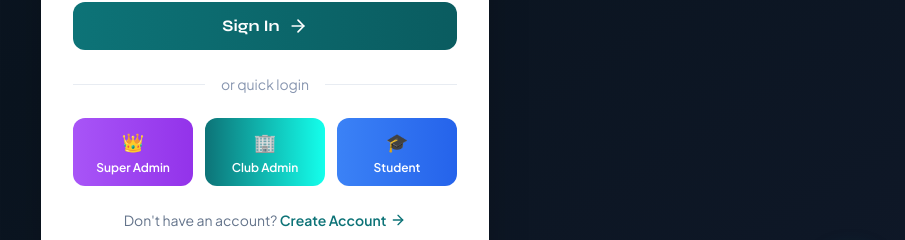
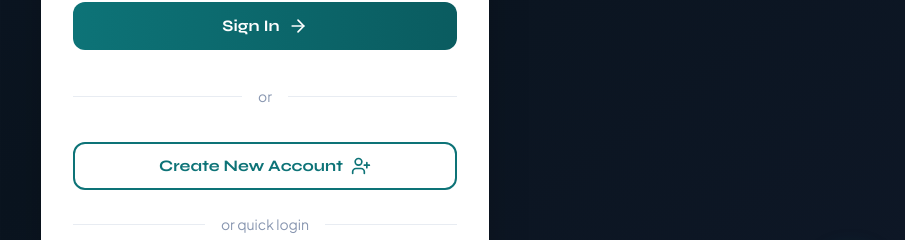
Before and after one commit to shababpean07/Group6cse299, a Next.js app: page /login in a window 1280 px wide. Shown: the part 470-710 px from the top of the page, without its empty margins (375-1280 px from the left). Built offline with nearby package versions, Linux system fonts and the light colour scheme; no server answers.

Commit message:
feat: Enhanced login page with prominent Create Account button

```diff
--- a/src/app/(auth)/login/page.tsx
+++ b/src/app/(auth)/login/page.tsx
@@ -4,7 +4,7 @@ import { useState } from "react";
 import { useRouter } from "next/navigation";
 import Link from "next/link";
 import { useAuth } from "@/context/AuthContext";
-import { Eye, EyeOff, Mail, Lock, LogIn, Sparkles, ArrowRight } from "lucide-react";
+import { Eye, EyeOff, Mail, Lock, LogIn, Sparkles, ArrowRight, UserPlus } from "lucide-react";
 
 export default function LoginPage() {
   const router = useRouter();
@@ -185,6 +185,25 @@ export default function LoginPage() {
                 </>
               )}
             </button>
+
+            {/* Divider with Create Account */}
+            <div className="relative py-4">
+              <div className="absolute inset-0 flex items-center">
+                <div className="w-full border-t border-[#e8ecf2]" />
+              </div>
+              <div className="relative flex justify-center">
+                <span className="px-4 bg-white text-sm text-[#8896b0]">or</span>
+              </div>
+            </div>
+
+            {/* Create Account Button */}
+            <Link
+              href="/register"
+              className="w-full h-12 bg-white border-2 border-[#0D7377] text-[#0D7377] font-syne font-bold rounded-xl hover:bg-[#0D7377] hover:text-white transition-all flex items-center justify-center gap-2"
+            >
+              Create New Account
+              <UserPlus className="w-5 h-5" />
+            </Link>
           </form>
 
           {/* Divider */}
```
